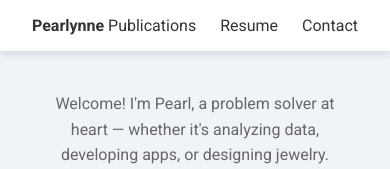
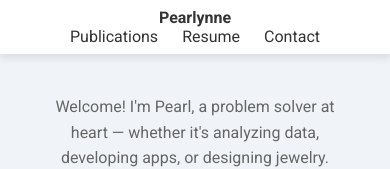
Before and after one commit to pearlynne/pearlynne.github.io, a React (Vite) app: page / in a window 390 px wide. Shown: the top 169 px of the page. Built offline with nearby package versions, Linux system fonts and the light colour scheme.

Commit message:
Update CSS for responsive media queries for header and footer

```diff
--- a/src/styles/layout.css
+++ b/src/styles/layout.css
@@ -28,6 +28,7 @@ header {
 header nav {
   display: flex;
   gap: 1.5rem;
+	flex-wrap: wrap;
 }
 header a {
   color: #333;
--- a/src/styles/responsive.css
+++ b/src/styles/responsive.css
@@ -20,3 +20,17 @@
     padding: 0 40px;
   }
 }
+
+@media (max-width: 480px) {
+  header {
+    flex-direction: column;
+    align-items: center;
+    padding: 0.5rem 1rem;
+  }
+
+	footer {
+    flex-direction: column;
+    text-align: center;
+    gap: 0.5rem;
+}
+}
```
